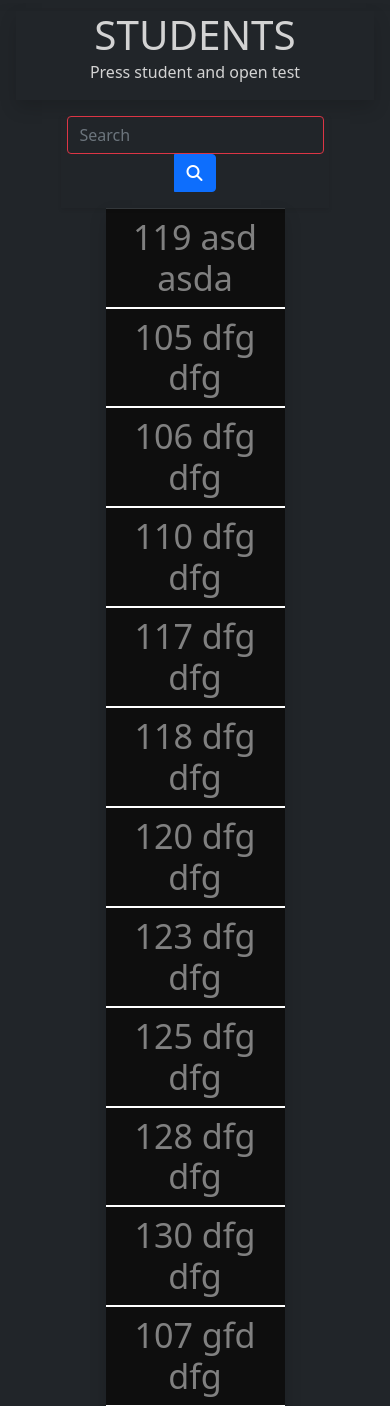
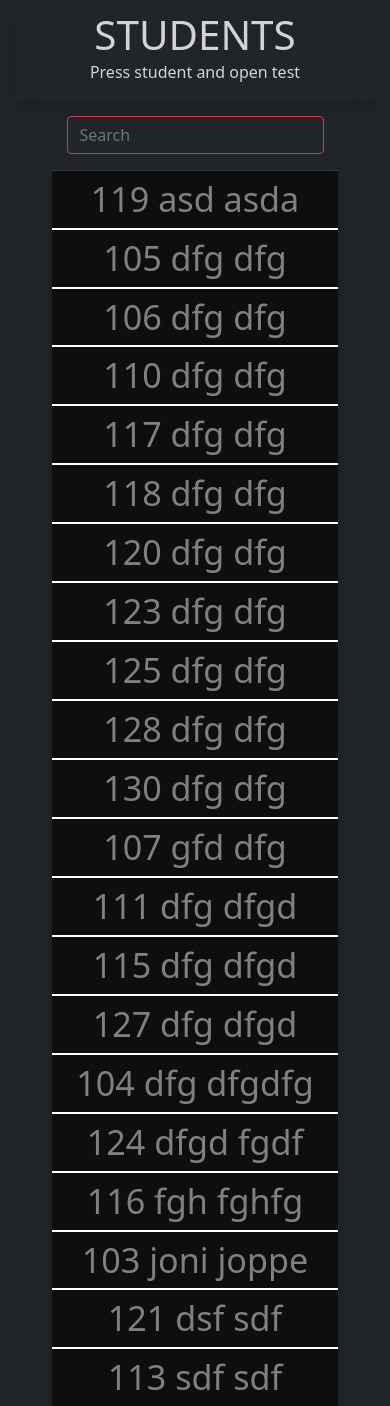
Before and after one commit to jotiaine/Fullstack_kehittaminen, a PHP site: page /index.php?page=feedback in a window 390 px wide. Shown: the part 88-1494 px from the top of the page. Run offline with PHP 8.4, Linux system fonts and the light colour scheme; data comes from the database, SQL or seed files in the repository; some libraries are stand-ins or nearby versions.

Commit message:
Added responsiveness to feedback container

```diff
--- a/css/style.css
+++ b/css/style.css
@@ -247,10 +247,51 @@
   #driver-text {
     font-size: 2.5rem !important;
   }
+
+  #search-icon {
+    display: none !important;
+  }
+
+  #feedback-table,
+  #search-result {
+    width: 95% !important;
+  }
 }
 
 @media (max-width: 390px) and (min-width: 291px) {
   #driver-text {
     font-size: 3rem !important;
   }
+
+  #search-icon {
+    display: none !important;
+  }
+
+  #feedback-table,
+  #search-result {
+    width: 95% !important;
+  }
 }
+
+@media (max-width: 800px) {
+  #search-bar {
+    top: 18% !important;
+  }
+
+  #feedback-table,
+  #search-result {
+    width: 80% !important;
+  }
+}
+
+@media (min-width: 900px) {
+  #search-bar {
+    top: 16% !important;
+  }
+}
+
+@media (min-width: 1100px) {
+  #search-bar {
+    top: 17% !important;
+  }
+}
--- a/includes/feedback.php
+++ b/includes/feedback.php
@@ -15,7 +15,7 @@
 
 ?>
 
-<div class="container-fluid d-flex flex-column align-items-center justify-content-center text-center bg-dark h-100">
+<div id="feedback-container" class="container-fluid d-flex flex-column align-items-center justify-content-center text-center bg-dark h-100">
   <div id="header-feedback" class='FAQ-header text-white shadow w-100 mb-3'>
     <h1 class="display-2 m-0">STUDENTS</h1>
     <div class='FAQ-instruction'>
@@ -28,8 +28,8 @@
     <div class="form-outline">
       <input id="search-text" name="search-text" type="text" class="form-control bordered border-danger bg-dark text-white" placeholder="Search" />
     </div>
-    <button type="button" class="btn btn-primary">
-      <i class="fas fa-search"></i>
+    <button id="search-icon" type="button" class="btn btn-primary">
+      <i  class="fas fa-search"></i>
     </button>
   </div>
 
```
